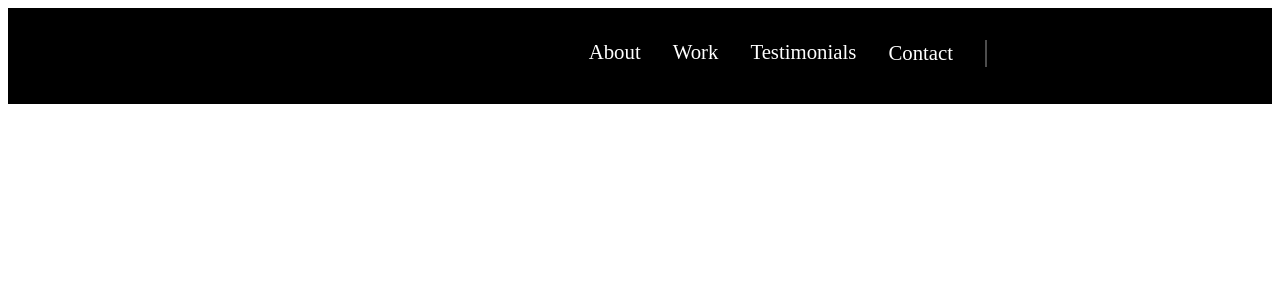
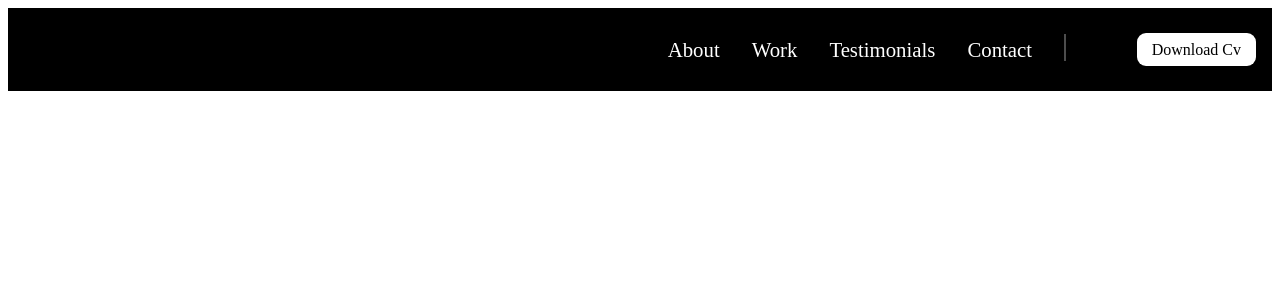
Before and after one commit to seni0rDEV/des, an Angular app in the folder myportfolio/: page / in a window 1280 px wide. Shown: the top 300 px of the page. Built offline with nearby package versions, Linux system fonts and the light colour scheme.

Commit message:
navbar looking much better

```diff
--- a/myportfolio/src/app/navbar/navbar.component.css
+++ b/myportfolio/src/app/navbar/navbar.component.css
@@ -1,18 +1,17 @@
 .navbar {
   background-color: black;
-  padding: 1rem;
-}
-.navbar .nav-div {
-  margin-left: 15rem;
+  padding: 0.6rem;
 }
 .navbar .nav-ul {
   display: flex;
   list-style: none;
-  justify-content: center;
+  justify-content: flex-end;
+  align-items: center;
 }
 .navbar .nav-ul li a {
   color: white;
   padding: 1rem;
+  font-size: 7px;
   text-decoration: none;
   font-size: 1.3rem;
 }
@@ -24,5 +23,16 @@
   vertical-align: middle;
   margin-bottom: 5px;
   margin-left: 1rem;
-  opacity: 3;
+}
+
+.cv-container {
+  padding: 0.4rem;
+  margin-left: 4rem;
+}
+.cv-container .download-btn {
+  padding: 8px 15px;
+  background-color: white;
+  color: black;
+  border-radius: 9px;
+  cursor: pointer;
 }/*# sourceMappingURL=navbar.component.css.map */
--- a/myportfolio/src/app/navbar/navbar.component.html
+++ b/myportfolio/src/app/navbar/navbar.component.html
@@ -12,8 +12,16 @@
       </li>
       <li>
         <a href="">Contact</a>
+      </li>
+      <li>
       <span class="vertical-line"></span>
       </li>
+      <li>
+        <img src="" alt="">
+      </li>
+      <div class="cv-container">
+        <span class="download-btn">Download Cv</span>
+      </div>
     </ul>
   </div>
 </nav>
--- a/myportfolio/src/app/navbar/navbar.component.scss
+++ b/myportfolio/src/app/navbar/navbar.component.scss
@@ -1,31 +1,51 @@
 // navbar style
+$black: black;
+$white: white;
+$faint-white: rgba(255, 255, 255, 0.3);
+$font-size: 7px;
+
 .navbar {
-  background-color: black;
-  padding: 1rem;
+  background-color: $black;
+  padding: 0.6rem;
 
-  .nav-div {
-    margin-left: 15rem;
-  }
+
   .nav-ul {
-    display: flex;
+     display: flex;
      list-style: none;
-     justify-content:center;
+     justify-content: flex-end;
+     align-items: center;
   }
   .nav-ul li a{
-   color: white;
+   color:$white;
    padding: 1rem;
+   font-size: 7px;
    text-decoration: none;
    font-size: 1.3rem;
+
   }
   .vertical-line {
     display: inline-block;
     height: 1.7rem;
     width: 0.14rem;
-    background: rgba(255, 255, 255, 0.3);
+    background: $faint-white;
     vertical-align: middle;
     margin-bottom: 5px;
     margin-left: 1rem;
-    opacity: 3;
+    // opacity: 3;
 
   }
 }
+
+
+.cv-container {
+  padding: 0.4rem;
+  margin-left: 4rem;
+  .download-btn {
+    padding: 8px 15px;
+    background-color: $white;
+
+    color: $black;
+    border-radius: 9px;
+    cursor: pointer;
+  }
+}
```
Also changed, not shown: 1 other file (tests, documents, lock files or other folders).
